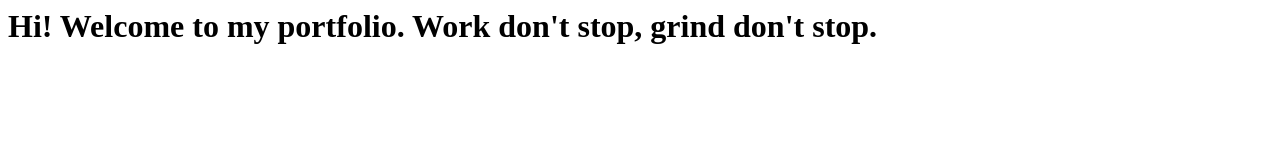
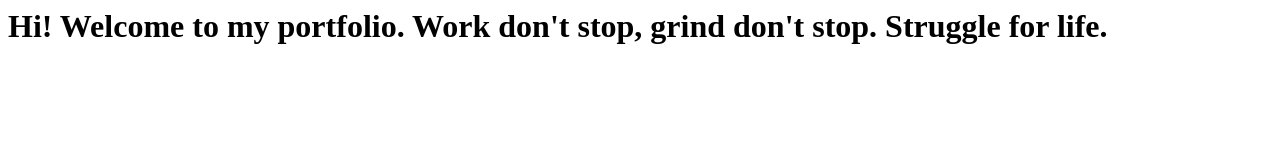
Before and after one commit to 216294074/216294074.github.io, a plain HTML site: page index.html in a window 1280 px wide. Drawn offline with Linux system fonts and the light colour scheme.

Commit message:
Update index.html

```diff
--- a/index.html
+++ b/index.html
@@ -3,6 +3,6 @@
         <title> Dawud's Portfolio </title>
     </head>
     <body>
-        <h1> Hi! Welcome to my portfolio. Work don't stop, grind don't stop.</h1>
+        <h1> Hi! Welcome to my portfolio. Work don't stop, grind don't stop. Struggle for life.</h1>
     </body>
 </html>
```
